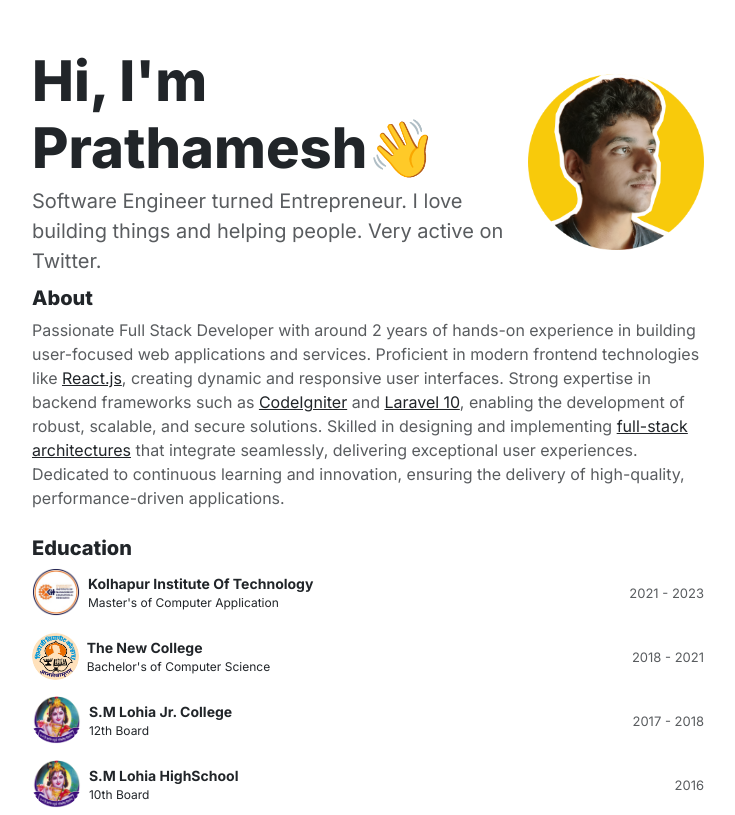
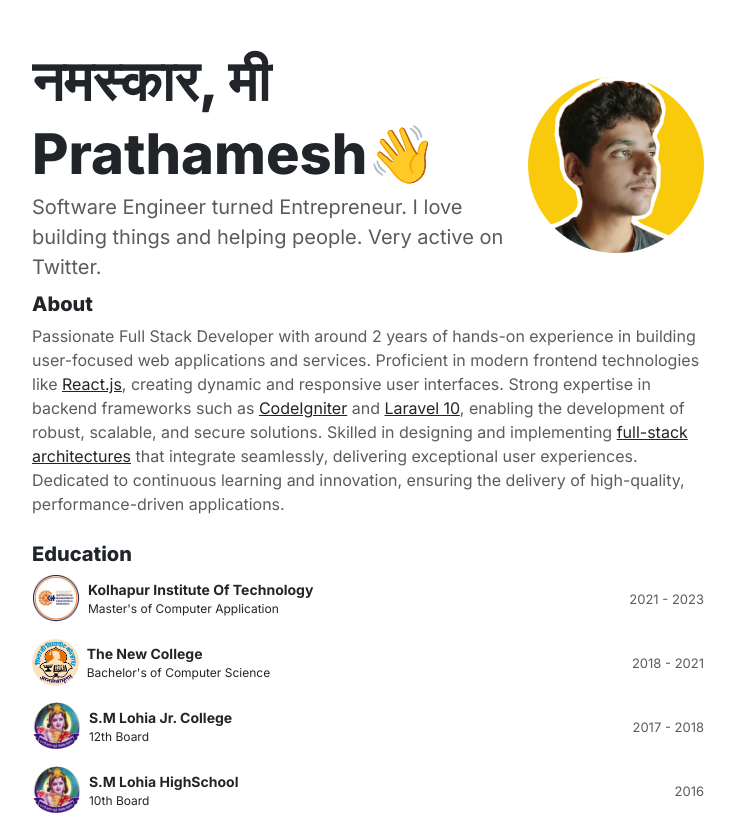
Before and after one commit to PrathameshBelvalkar/New-portFolio, a React (Vite) app: page / in a window 1280 px wide. Shown: the top 815 px of the page, without its empty margins (272-1007 px from the left). Built offline with nearby package versions, Linux system fonts and the light colour scheme.

Commit message:
added multiple language support

```diff
--- a/src/components/ContactUs.jsx
+++ b/src/components/ContactUs.jsx
@@ -22,7 +22,9 @@ export default function ContactUs() {
                         <div className='col-md-6'>
                             <textarea name="message" id="contact_message" className="contact_textarea" rows={5} placeholder='Enter Message'></textarea>
                         </div>
-                        <button type='button' className='contact_submit m-auto'>Send Message</button>
+                        <div className='row m-auto'>
+                            <button type='button' className='contact_submit m-auto'>Send Message</button>
+                        </div>
                     </form>
                 </div>
             </motion.div>
--- a/src/components/Hero.jsx
+++ b/src/components/Hero.jsx
@@ -1,12 +1,33 @@
-import React from "react";
+import React, { useState, useEffect } from "react";
 import { motion } from "framer-motion";
 import HeroImage from "../assets/images/hero_image.png";
 
 export default function Hero() {
+    const texts = [
+        "Hi, I'm",
+        "नमस्कार, मी",
+        "नमस्ते, मैं",
+        "こんにちは、私は",
+        "Hallo, ich bin",
+        "नमस्कार, अहं",
+        "안녕하세요, 저는",
+        "Привет, я",
+    ];
+
+
+    const [currentTextIndex, setCurrentTextIndex] = useState(0);
+    useEffect(() => {
+        const interval = setInterval(() => {
+            setCurrentTextIndex((prevIndex) => (prevIndex + 1) % texts.length);
+        }, 5000);
+
+        return () => clearInterval(interval);
+    }, []);
+
     return (
         <section id="hero">
             <div className="hero-container mt-5">
-                <div className="align-items-center d-flex gap-1 hero-content ">
+                <div className="align-items-center d-flex gap-1 hero-content">
                     <motion.div
                         className="hero-text"
                         initial={{ filter: "blur(20px)", opacity: 0, y: 50 }}
@@ -14,7 +35,29 @@ export default function Hero() {
                         transition={{ duration: 0.5, ease: "easeOut" }}
                     >
                         <div className="hero-title">
-                            <span className="title-text display-4">Hi, I'm <br /><span className="">Prathamesh</span><span className="wavy-hand">👋</span></span>
+                            <motion.span
+                                key={currentTextIndex}
+                                className="title-text display-4"
+                                initial={{ width: 0 }}
+                                animate={{
+                                    width: "100%",
+                                    transition: {
+                                        duration: 2,
+                                        ease: "easeOut",
+                                    },
+                                }}
+                                exit={{ opacity: 0 }}
+                                style={{
+                                    display: "inline-block",
+                                    whiteSpace: "nowrap",
+                                    overflow: "hidden",
+                                }}
+                            >
+                                {texts[currentTextIndex]}
+                            </motion.span>
+                            <br />
+                            <span className="title-text display-4">Prathamesh</span>
+                            <span className="wavy-hand title-text display-4">👋</span>
                         </div>
                         <div className="hero-description mt-1">
                             <span className="description-text text-muted">
@@ -22,6 +65,7 @@ export default function Hero() {
                             </span>
                         </div>
                     </motion.div>
+
                     <motion.div
                         className="hero-image"
                         initial={{ filter: "blur(20px)", opacity: 0, y: 50 }}
```
